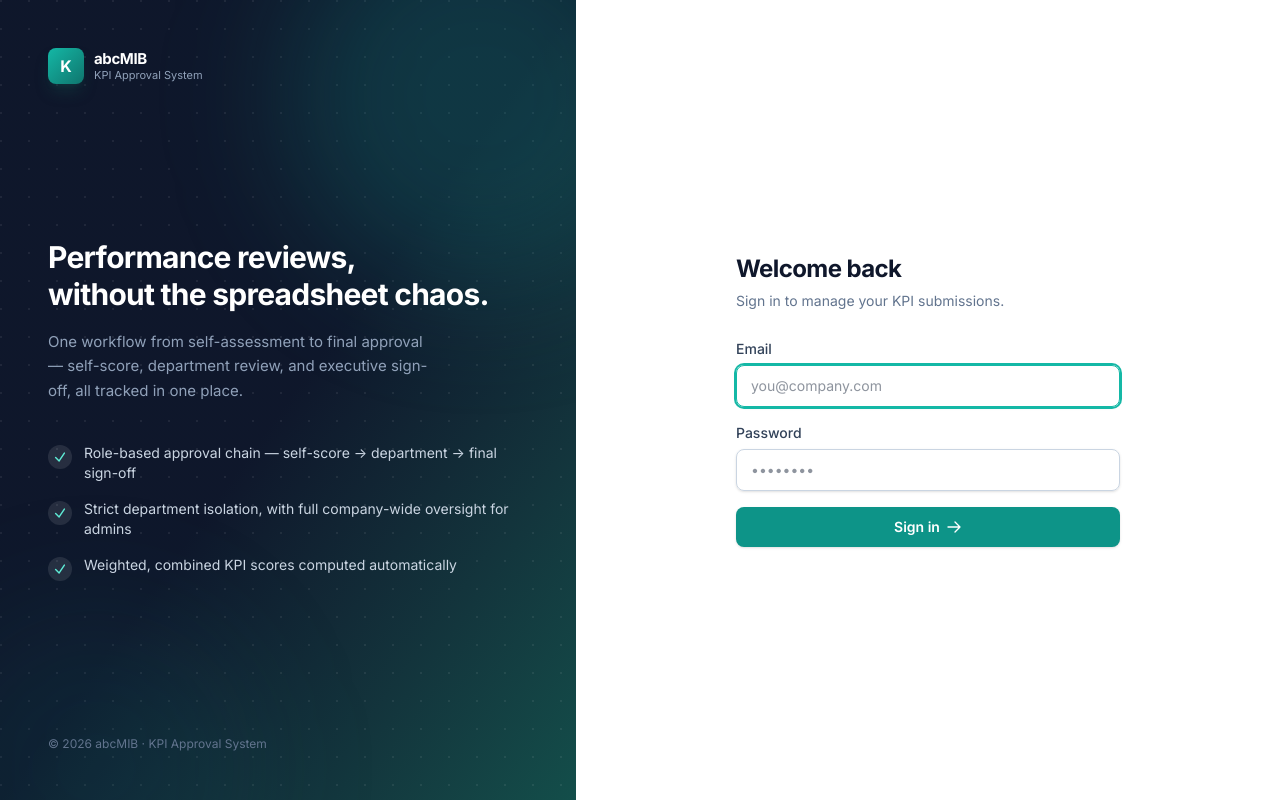
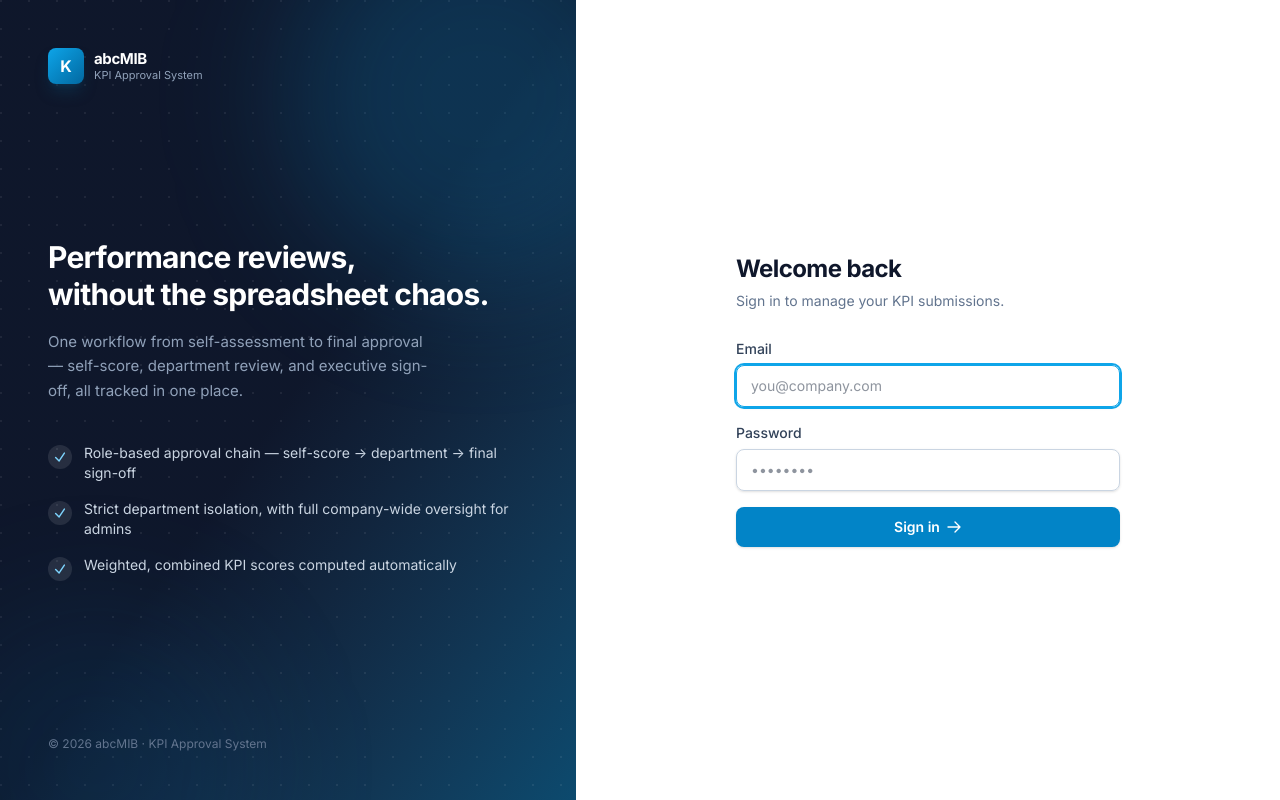
Before and after one commit to Heinthurein77/KPI_System, a React (Vite) app in the folder frontend/: page /login in a window 1280 px wide. Built offline with nearby package versions, Linux system fonts and the light colour scheme; no server answers.

Commit message:
fix: server error1

```diff
--- a/frontend/src/index.css
+++ b/frontend/src/index.css
@@ -1,16 +1,16 @@
 @import "tailwindcss";
 
 @theme {
-  --color-brand-50: #f0fdfa;
-  --color-brand-100: #ccfbf1;
-  --color-brand-200: #99f6e4;
-  --color-brand-300: #5eead4;
-  --color-brand-400: #2dd4bf;
-  --color-brand-500: #14b8a6;
-  --color-brand-600: #0d9488;
-  --color-brand-700: #0f766e;
-  --color-brand-800: #115e59;
-  --color-brand-900: #134e4a;
+  --color-brand-50: #f0f9ff;
+  --color-brand-100: #e0f2fe;
+  --color-brand-200: #bae6fd;
+  --color-brand-300: #7dd3fc;
+  --color-brand-400: #38bdf8;
+  --color-brand-500: #0ea5e9;
+  --color-brand-600: #0284c7;
+  --color-brand-700: #0369a1;
+  --color-brand-800: #075985;
+  --color-brand-900: #0c4a6e;
 
   --font-sans: "Inter", ui-sans-serif, system-ui, -apple-system, sans-serif;
 }
```
